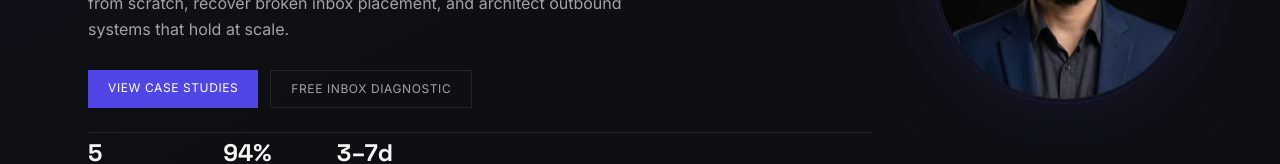
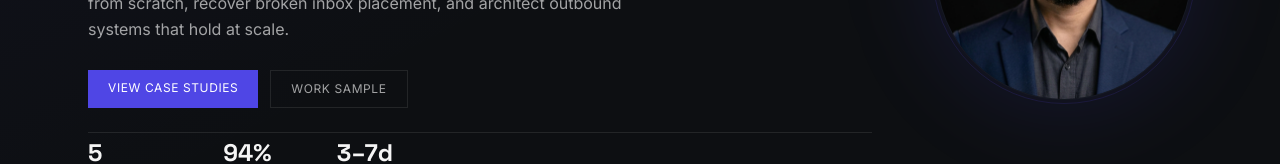
Before and after one commit to mehedi-active24/mehedi-infrastructure-system, a Next.js app: page / in a window 1280 px wide. Shown: the part 365-529 px from the top of the page. Built offline with nearby package versions, Linux system fonts and the light colour scheme.

Commit message:
fix: Work Sample CTA in hero + nav click fix (pointer-events-none + Link)

```diff
--- a/src/components/HeaderNav.tsx
+++ b/src/components/HeaderNav.tsx
@@ -51,7 +51,7 @@ export default function HeaderNav() {
           {/* Desktop nav */}
           <nav className="hidden md:flex items-center gap-0.5">
             {navItems.map((item) => (
-              <a
+              <Link
                 key={item.label}
                 href={item.href}
                 onMouseEnter={() => setActiveItem(item.label)}
@@ -61,13 +61,13 @@ export default function HeaderNav() {
                 {activeItem === item.label && (
                   <motion.span
                     layoutId="nav-hover"
-                    className="absolute inset-0 bg-surface border border-border-subtle rounded-sm"
+                    className="absolute inset-0 bg-surface border border-border-subtle rounded-sm pointer-events-none"
                     initial={false}
                     transition={{ type: "spring", stiffness: 500, damping: 40 }}
                   />
                 )}
                 <span className="relative z-10">{item.label}</span>
-              </a>
+              </Link>
             ))}
           </nav>
 
--- a/src/components/HeroCommandCenter.tsx
+++ b/src/components/HeroCommandCenter.tsx
@@ -67,10 +67,10 @@ export default function HeroCommandCenter() {
                 View Case Studies
               </a>
               <a
-                href="/#book"
+                href="/work-sample"
                 className="px-5 py-2.5 border border-border-subtle text-text-secondary text-xs font-mono uppercase tracking-wider hover:bg-surface hover:text-text-primary hover:border-accent/30 active:bg-surface-hover transition-all"
               >
-                Free Inbox Diagnostic
+                Work Sample
               </a>
             </motion.div>
 
```
